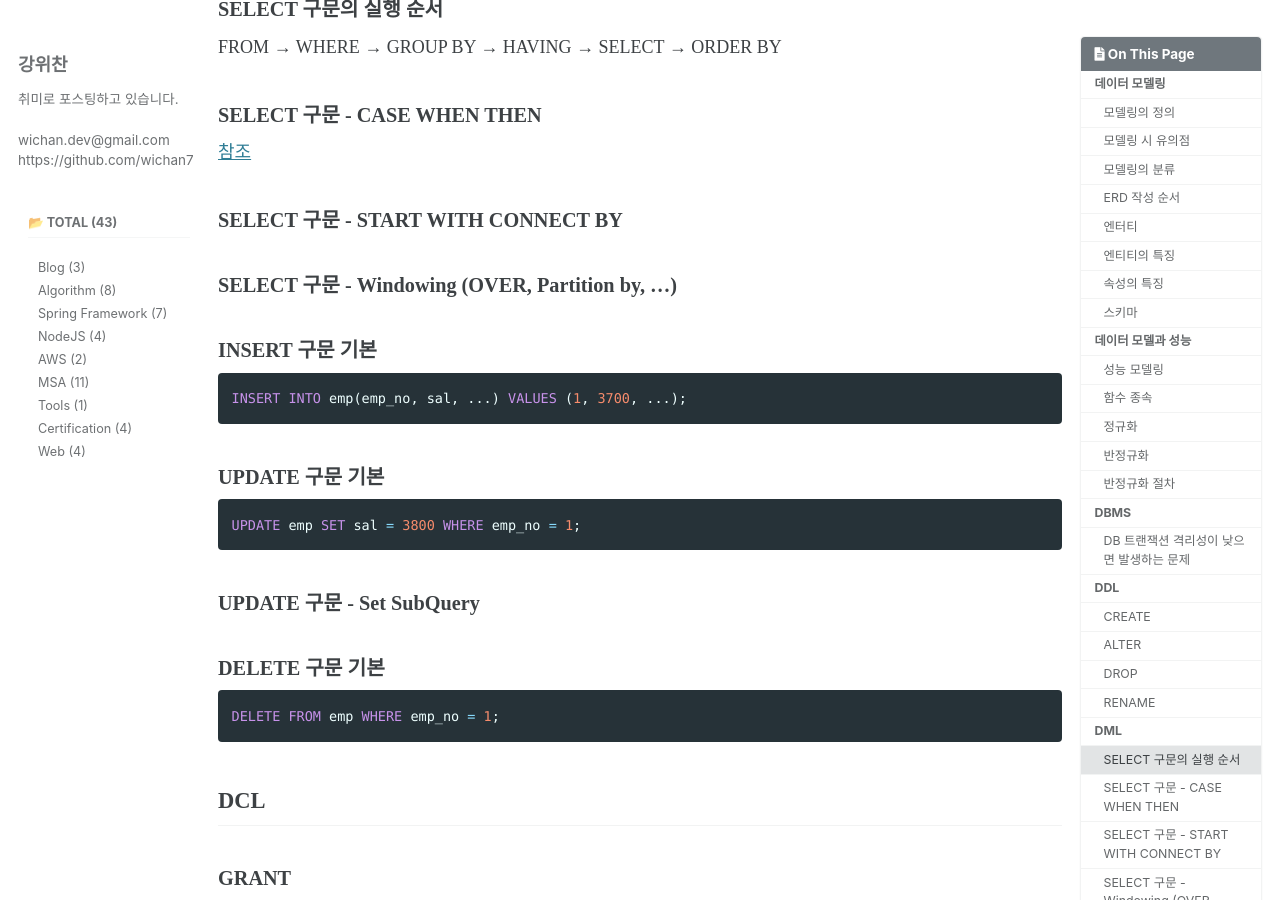
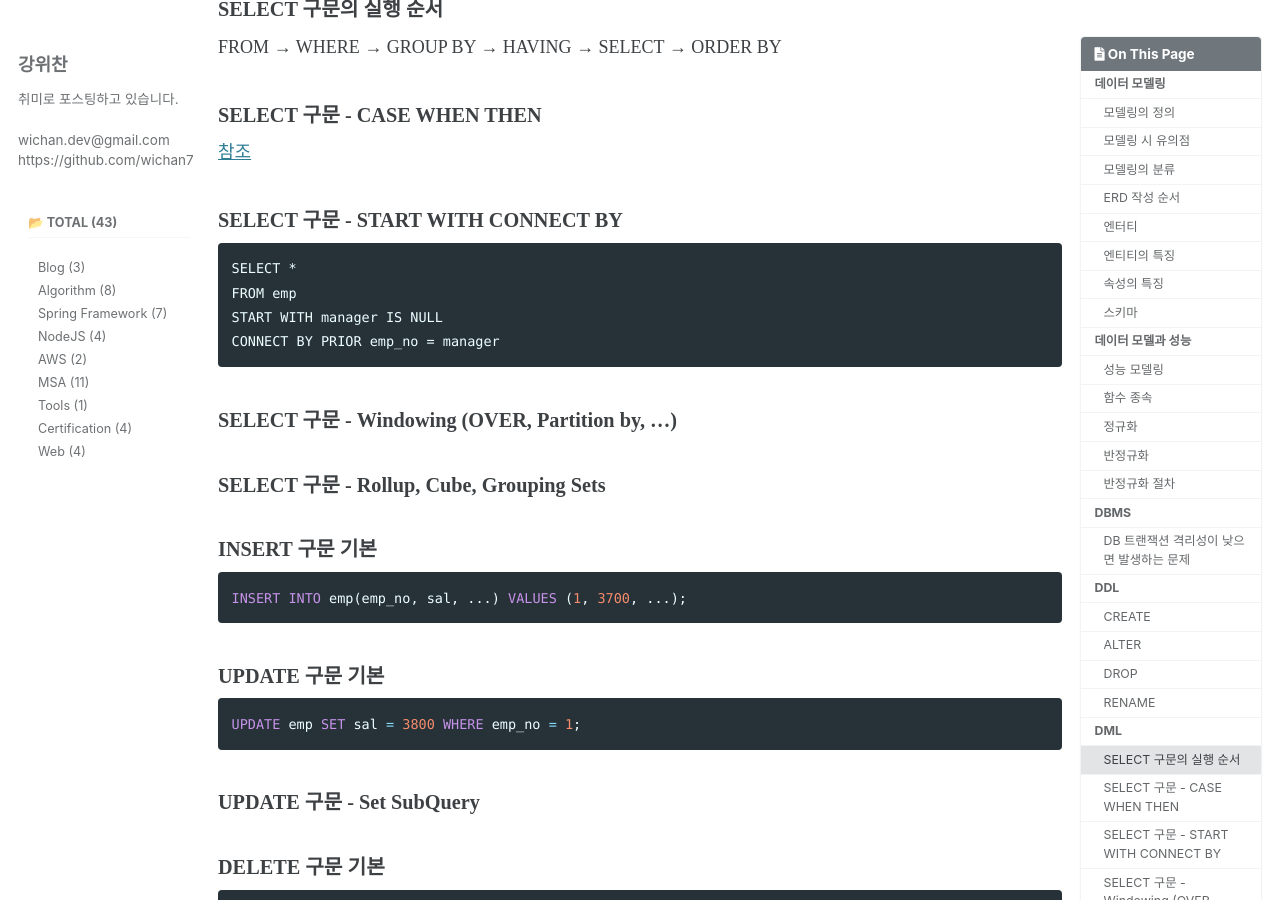
Before and after one commit to wichan7/wichan7.github.io, a Jekyll site: the page built from _posts/2023-08-28-sqld-diary.md, in a window 1280 px wide and 900 px high, scrolled down 4674 px. Built offline with Jekyll 4.4.1, drawn with Linux system fonts in a browser that asks for light colours; cached includes are drawn as plain includes; some web fonts are replaced; comment, search, counter and statistics services are not loaded; some of the changed text lies outside the part shown.

Commit message:
Update: start with connect by prior, groupings

````diff
--- a/_posts/2023-08-28-sqld-diary.md
+++ b/_posts/2023-08-28-sqld-diary.md
@@ -142,8 +142,16 @@ FROM → WHERE → GROUP BY → HAVING → SELECT → ORDER BY
 [참조](https://wichan7.github.io/certification/sqld-case-expression/)
 
 ### SELECT 구문 - START WITH CONNECT BY
+```
+SELECT *
+FROM emp
+START WITH manager IS NULL
+CONNECT BY PRIOR emp_no = manager
+```
 
 ### SELECT 구문 - Windowing (OVER, Partition by, ...)
+
+### SELECT 구문 - Rollup, Cube, Grouping Sets
 
 ### INSERT 구문 기본
 ``` sql
````
